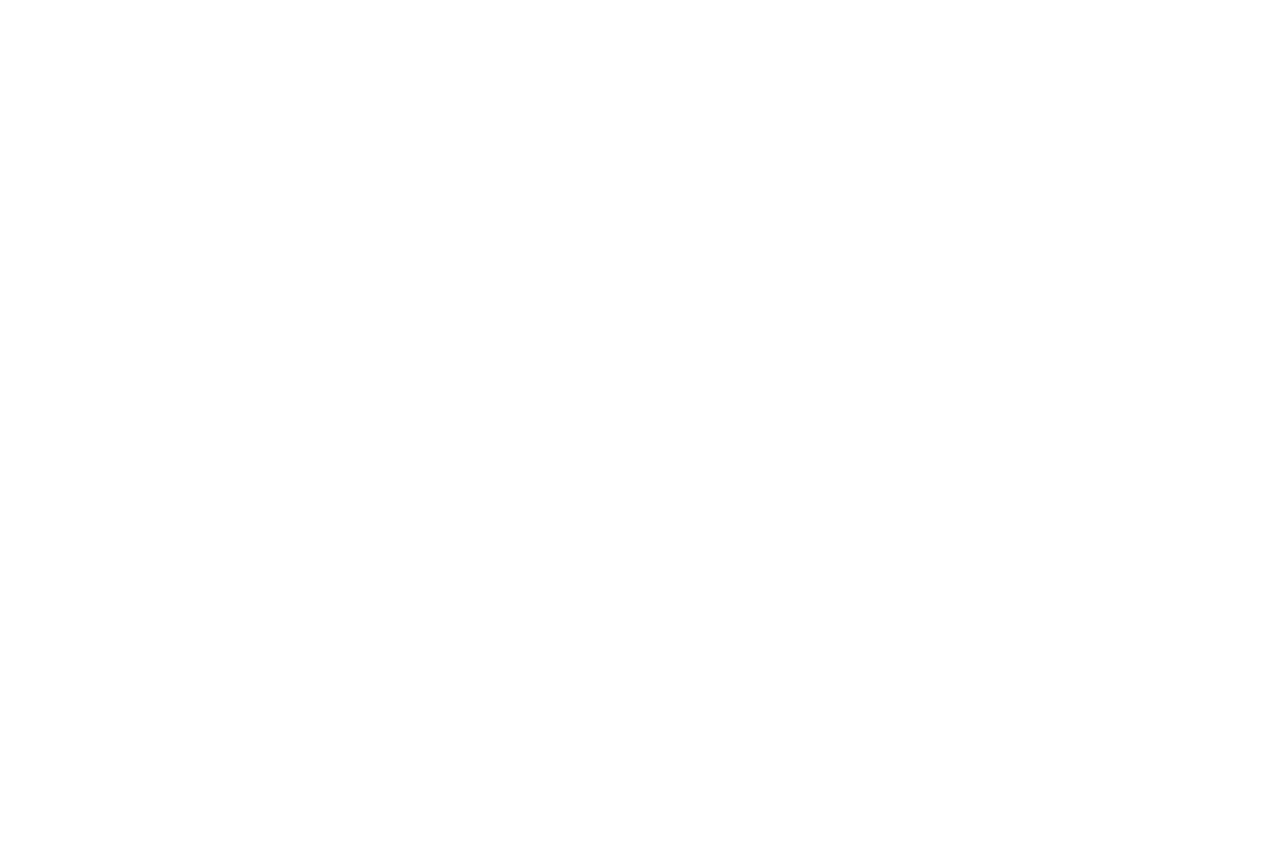
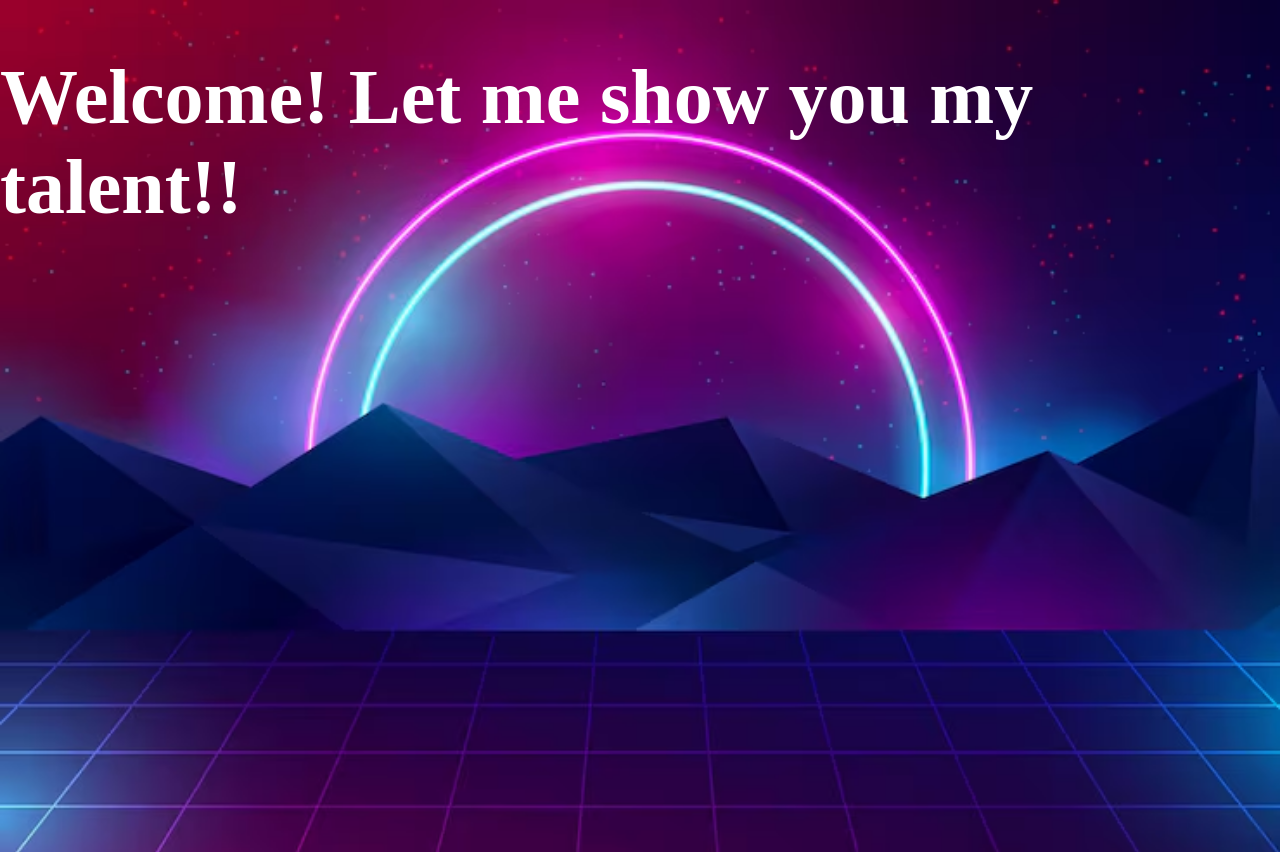
Before and after one commit to tech-terryberry/my-wbsite, a plain HTML site: page index.html in a window 1280 px wide. Drawn offline with Linux system fonts and the light colour scheme.

Commit message:
Change background image from background.jpg to real.jpg

```diff
--- a/index.html
+++ b/index.html
@@ -9,7 +9,7 @@
     justify-content: center; /* Horizontal center */
     align-items: center; /* Vertical center */
 
-    background-image: url('background.jpg');
+    background-image: url('real.jpg');
     background-size: cover;
     background-repeat: no-repeat;
 }
```
